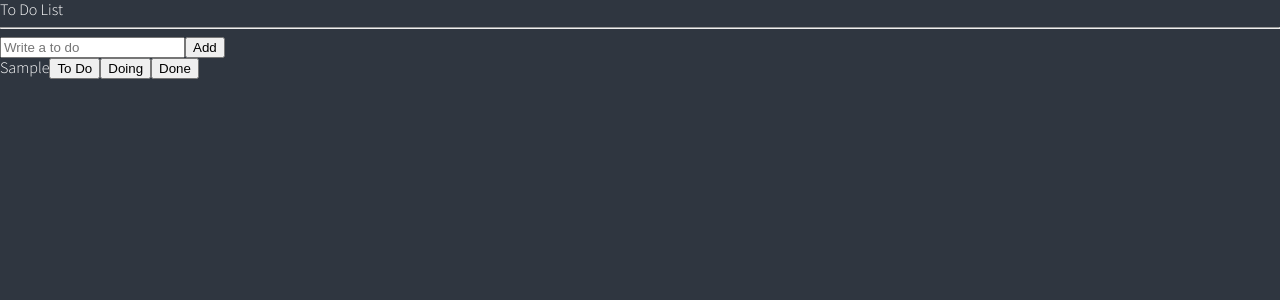
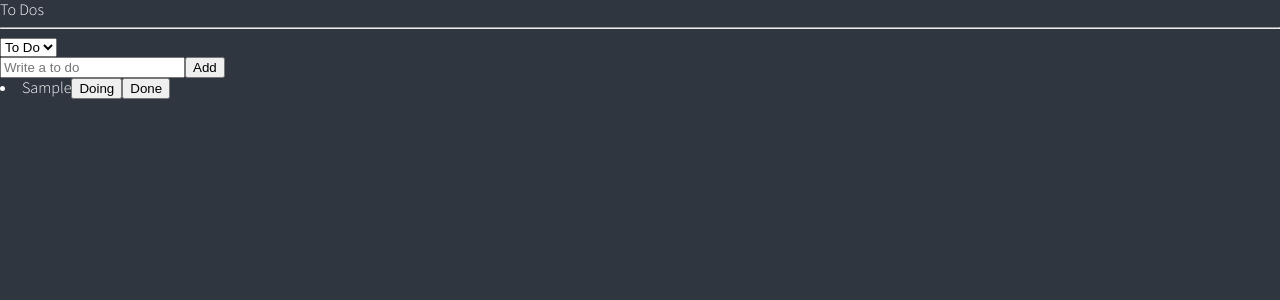
Before and after one commit to letminjae/Recoil_Todo_App, a React (Create React App) app: page / in a window 1280 px wide. Both pictures are taken after typing "Sample" into the empty fields and a click on the button "Add". Shown: the top 300 px of the page. Built offline with nearby package versions, Linux system fonts and the light colour scheme.

Commit message:
UPDATE: state management with Recoil

```diff
--- a/src/atoms.tsx
+++ b/src/atoms.tsx
@@ -1,12 +1,32 @@
-import { atom } from "recoil";
+import { atom, selector } from "recoil";
+
+export enum Categories {
+  "TO_DO" = "TO_DO",
+  "DOING" = "DOING",
+  "DONE" = "DONE",
+}
 
 export interface IToDo {
   text: string;
   id: number;
-  category: "TO_DO" | "DOING" | "DONE";
+  category: Categories;
 }
+
+export const categoryState = atom<Categories>({
+  key: "category",
+  default: Categories.TO_DO,
+});
 
 export const toDoState = atom<IToDo[]>({
   key: "toDo",
   default: [],
 });
+
+export const toDoselector = selector({
+  key: "toDoSelector",
+  get: ({ get }) => {
+    const toDos = get(toDoState);
+    const category = get(categoryState);
+    return toDos.filter((toDo) => toDo.category === category);
+  },
+});
--- a/src/components/CreateToDo.tsx
+++ b/src/components/CreateToDo.tsx
@@ -1,6 +1,6 @@
 import { useForm } from "react-hook-form";
-import { useSetRecoilState } from "recoil";
-import { toDoState } from "../atoms";
+import { useRecoilValue, useSetRecoilState } from "recoil";
+import { categoryState, toDoState } from "../atoms";
 
 interface IForm {
   toDo: string;
@@ -10,10 +10,11 @@
   const {register, handleSubmit, setValue} = useForm<IForm>();
 
   const setToDos = useSetRecoilState(toDoState);
+  const category = useRecoilValue(categoryState);
 
   const handleValid = ({ toDo } : IForm) => {
     setToDos((oldToDos) => [
-      { text: toDo, id: Date.now(), category: "TO_DO" },
+      { text: toDo, id: Date.now(), category },
       ...oldToDos,
     ]);
     setValue("toDo", "");
--- a/src/components/ToDo.tsx
+++ b/src/components/ToDo.tsx
@@ -1,14 +1,44 @@
 import React from "react";
-import { IToDo } from "../atoms";
+import { useSetRecoilState } from "recoil";
+import { Categories, IToDo, toDoState } from "../atoms";
 
-function ToDo({ text }: IToDo) {
+function ToDo({ text, category, id }: IToDo) {
+  const setToDos = useSetRecoilState(toDoState);
+  const onClick = (event: React.MouseEvent<HTMLButtonElement>) => {
+    const {
+      currentTarget: { name },
+    } = event;
+
+    setToDos((oldToDos) => {
+      const targetIndex = oldToDos.findIndex((toDo) => toDo.id === id);
+      const newToDo = { text, id, category: name as any };
+
+      return [
+        ...oldToDos.slice(0, targetIndex),
+        newToDo,
+        ...oldToDos.slice(targetIndex + 1),
+      ];
+    });
+  };
   return (
-    <>
+    <li>
       <span>{text}</span>
-      <button>To Do</button>
-      <button>Doing</button>
-      <button>Done</button>
-    </>
+      {category !== Categories.DOING && (
+        <button name={Categories.DOING} onClick={onClick}>
+          Doing
+        </button>
+      )}
+      {category !== Categories.TO_DO && (
+        <button name={Categories.TO_DO} onClick={onClick}>
+          To Do
+        </button>
+      )}
+      {category !== Categories.DONE && (
+        <button name={Categories.DONE} onClick={onClick}>
+          Done
+        </button>
+      )}
+    </li>
   );
 }
 
--- a/src/components/ToDoList.tsx
+++ b/src/components/ToDoList.tsx
@@ -1,21 +1,30 @@
-import { useRecoilValue } from "recoil";
-import { toDoState } from "../atoms";
+import React from "react";
+import { useRecoilState, useRecoilValue } from "recoil";
+import { Categories, categoryState, toDoselector } from "../atoms";
 import CreateToDo from "./CreateToDo";
 import ToDo from "./ToDo";
 
 function ToDoList() {
-  const toDos = useRecoilValue(toDoState);
-
+  const [toDo, doing, done] = useRecoilValue(toDoselector);
+  const [category, setCategory] = useRecoilState(categoryState);
+  const toDos = useRecoilValue(toDoselector);
+  // select는 onchange 감지 x onInput 가능
+  const onInput = (event: React.FormEvent<HTMLSelectElement>) => {
+    setCategory(event.currentTarget.value as any);
+  };
   return (
     <div>
-      <h1>To Do List</h1>
+      <h1>To Dos</h1>
       <hr />
+      <select value={category} onInput={onInput}>
+        <option value={Categories.TO_DO}>To Do</option>
+        <option value={Categories.DOING}>Doing</option>
+        <option value={Categories.DONE}>Done</option>
+      </select>
       <CreateToDo />
-      <ul>
-        {toDos.map((toDo) => (
-          <ToDo key={toDo.id} {...toDo} />
-        ))}
-      </ul>
+      {toDos?.map((toDo) => (
+        <ToDo key={toDo.id} {...toDo} />
+      ))}
     </div>
   );
 }
```
